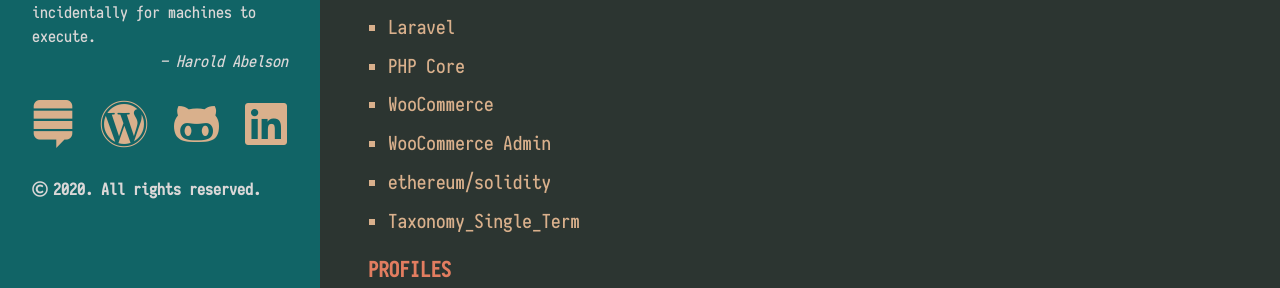
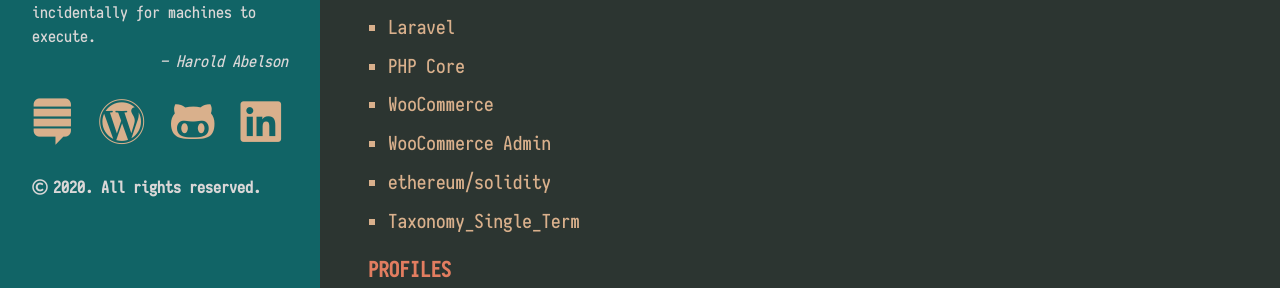
Before and after one commit to khanrn/codemascot.github.io, a Jekyll site: the page built from index.html, in a window 1280 px wide. Shown: the part 329-617 px from the top of the page. Built offline with Jekyll 4.4.1, drawn with Linux system fonts in a browser that asks for light colours; nearby versions of some CDN libraries; the list of posts is cut into pages by our own code.

Commit message:
Style fix for Sidebar fonts

```diff
--- a/public/css/hyde.css
+++ b/public/css/hyde.css
@@ -362,7 +362,7 @@
  .sidebar-icons ul li {
      display: inline-block;
      padding-right: 18px;
-     font-size: 3rem;
+     font-size: 2.9rem;
  }
  /* Sticky sidebar
   *
```
